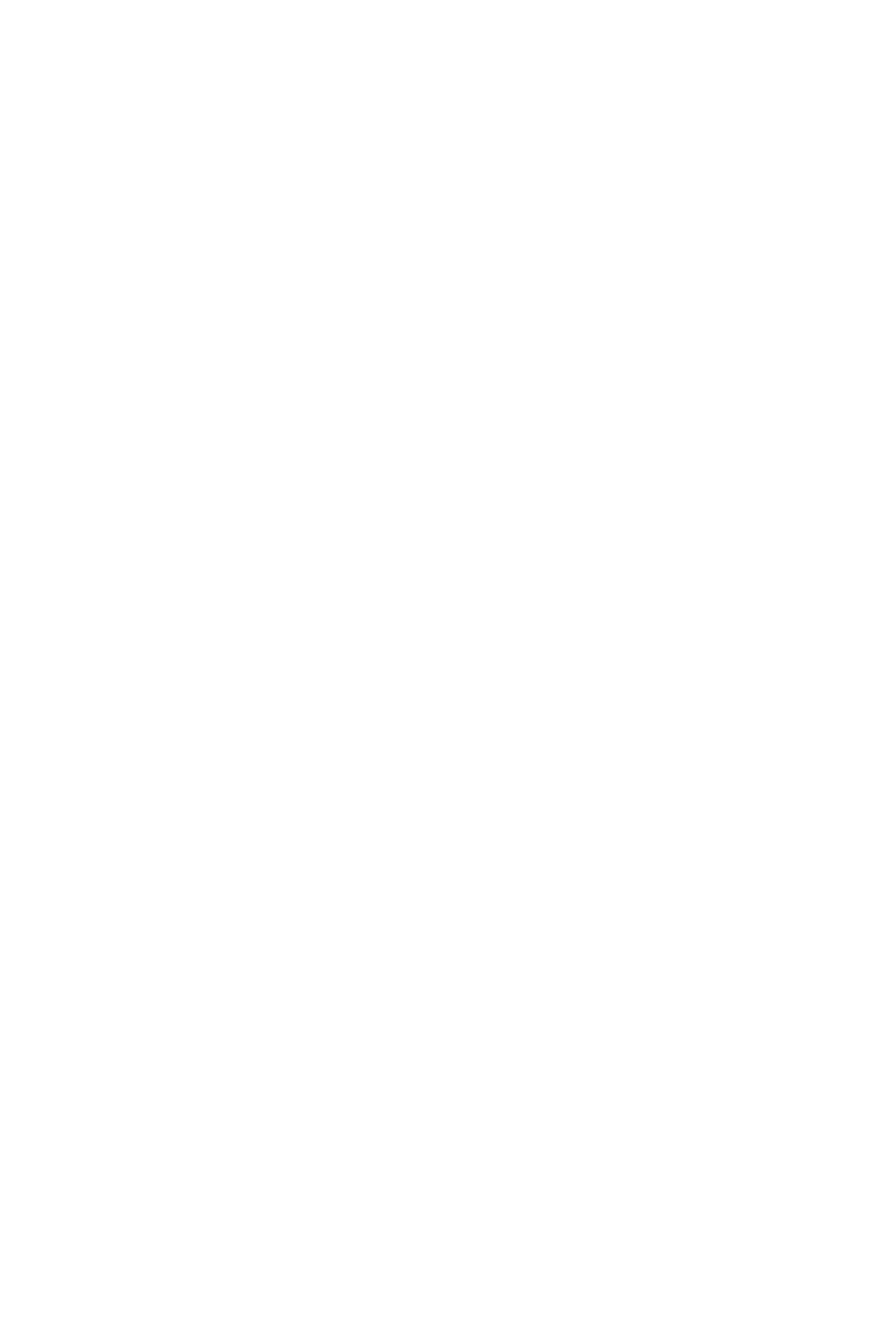
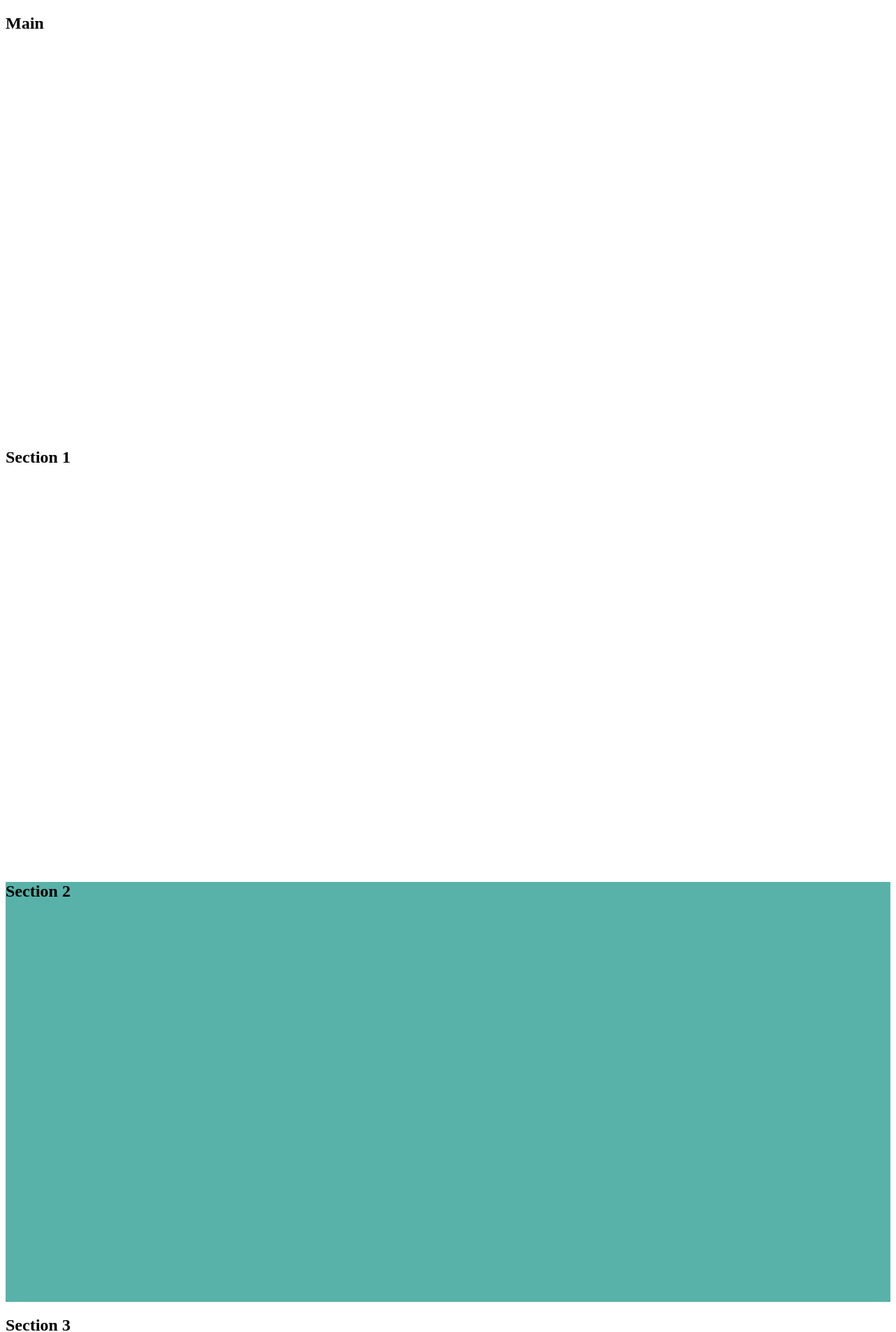
Before and after one commit to hn374/uptalk-landing-page, a plain HTML site: page index.html in a window 1280 px wide. Shown: the top 1903 px of the page at 70% size. Before the commit the page ends 800 px from the top, so only its background shows below. Drawn offline with Linux system fonts and the light colour scheme.

Commit message:
Set up main.css and connected to index.html, set up boiler plate for index.html

```diff
--- a/index.html
+++ b/index.html
@@ -1,9 +1,33 @@
 <!DOCTYPE html>
 <html>
 <head>
+	<link rel="stylesheet" href="main.css" />
 	<title>Uptalk</title>
 </head>
 <body>
+	<!-- Main Section -->
+	<section class="main">
+		<h1>Main</h1>
+	</section>
 
+	<!-- First Section -->
+	<section class="white">
+		<h1>Section 1</h1>
+	</section>
+
+	<!-- Second Section -->
+	<section class="green">
+		<h1>Section 2</h1>
+	</section>
+
+	<!-- Third Section -->
+	<section class="white">
+		<h1>Section 3</h1>
+	</section>
+
+	<!-- Fourth Section -->
+	<section class="green">
+		<h1>Section 4</h1>
+	</section>
 </body>
 </html>
--- /dev/null
+++ b/main.css
@@ -0,0 +1,14 @@
+section {
+	width: 100%;
+	height: 600px;
+}
+
+section.main {
+}
+
+section.green {
+	background-color: rgb(88, 178, 169);
+}
+
+section.white {
+}
```
